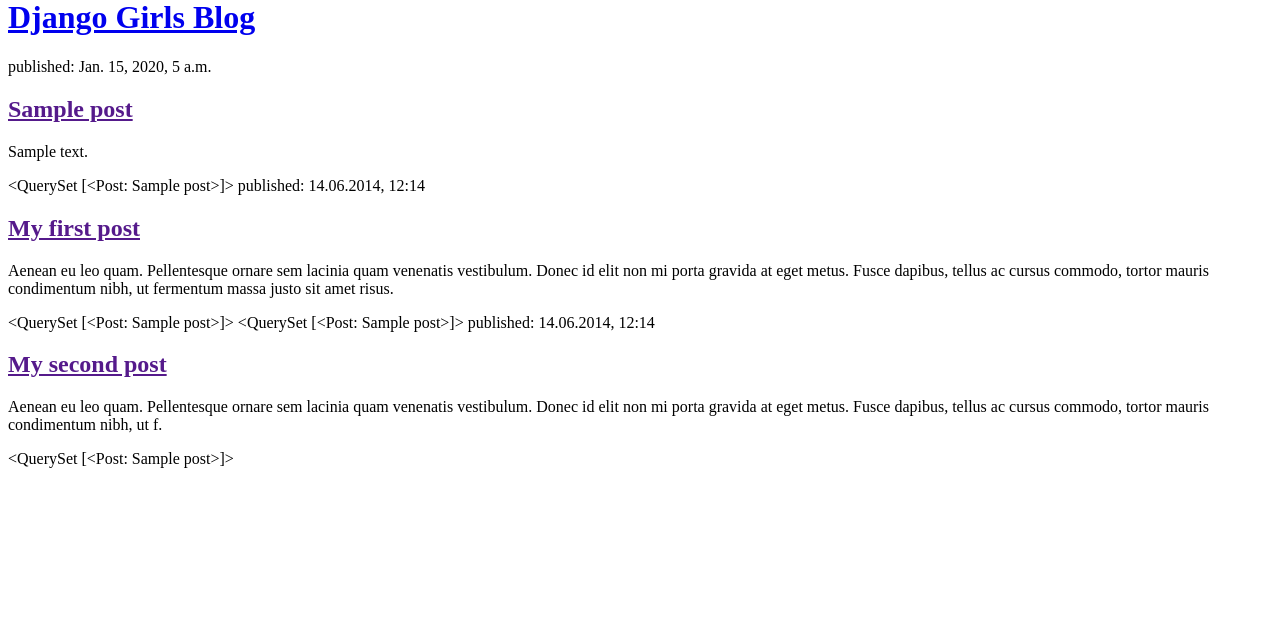
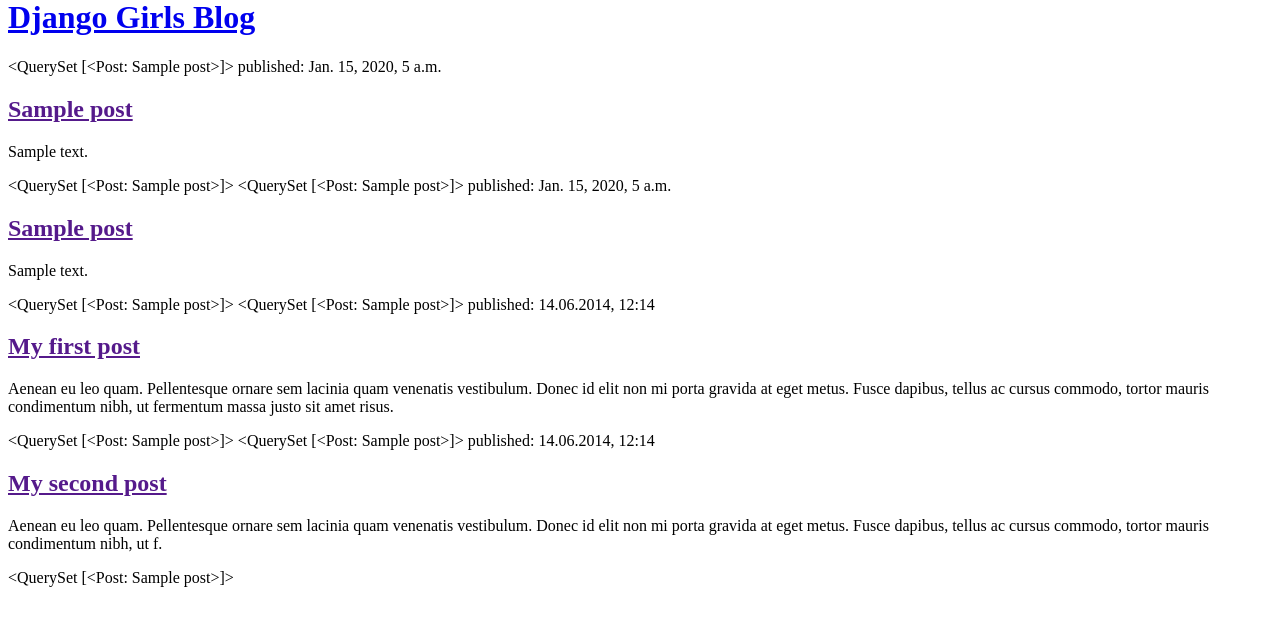
Before and after one commit to emiranda17/Emmanuel-Miranda---Module-5-Tutorial, a Django app: template blog/templates/blog/post_list.html in a window 1280 px wide. Shown: the part 22-648 px from the top of the page. Run offline with Django 5.2, Linux system fonts and the light colour scheme; the template is opened without the code that fills it: values that come from a table or form of the project are taken from there, others are empty; tables that the repository leaves empty hold one stand-in row (values such as "Sample post").

Commit message:
Changed a bit more things.

```diff
--- a/blog/templates/blog/post_list.html
+++ b/blog/templates/blog/post_list.html
@@ -1,31 +1,35 @@
 <!DOCTYPE html>
 <html>
-    <head>
-        <title>Django Girls blog</title>
-    </head>
-    <body>
-        <header>
+<header>
     <h1><a href="/">Django Girls Blog</a></h1>
 </header>
 
 {% for post in posts %}
-    <article>
+    {{ posts }}
         <time>published: {{ post.published_date }}</time>
         <h2><a href="">{{ post.title }}</a></h2>
         <p>{{ post.text|linebreaksbr }}</p>
-    </article>
+    {{ posts }}
 {% endfor %}
 
-        {{posts}}
+{% for post in posts %}
+    {{ posts }}
+        <time>published: {{ post.published_date }}</time>
+        <h2><a href="">{{ post.title }}</a></h2>
+        <p>{{ post.text|linebreaksbr }}</p>
+    {{ posts }}
+{% endfor %}
+
+        {{ posts }}
             <time>published: 14.06.2014, 12:14</time>
             <h2><a href="">My first post</a></h2>
             <p>Aenean eu leo quam. Pellentesque ornare sem lacinia quam venenatis vestibulum. Donec id elit non mi porta gravida at eget metus. Fusce dapibus, tellus ac cursus commodo, tortor mauris condimentum nibh, ut fermentum massa justo sit amet risus.</p>
-        {{posts}}
+        {{ posts }}
 
-        {{posts}}
+        {{ posts }}
             <time>published: 14.06.2014, 12:14</time>
             <h2><a href="">My second post</a></h2>
             <p>Aenean eu leo quam. Pellentesque ornare sem lacinia quam venenatis vestibulum. Donec id elit non mi porta gravida at eget metus. Fusce dapibus, tellus ac cursus commodo, tortor mauris condimentum nibh, ut f.</p>
-        {{posts}}
+        {{ posts }}
     </body>
 </html>
```
